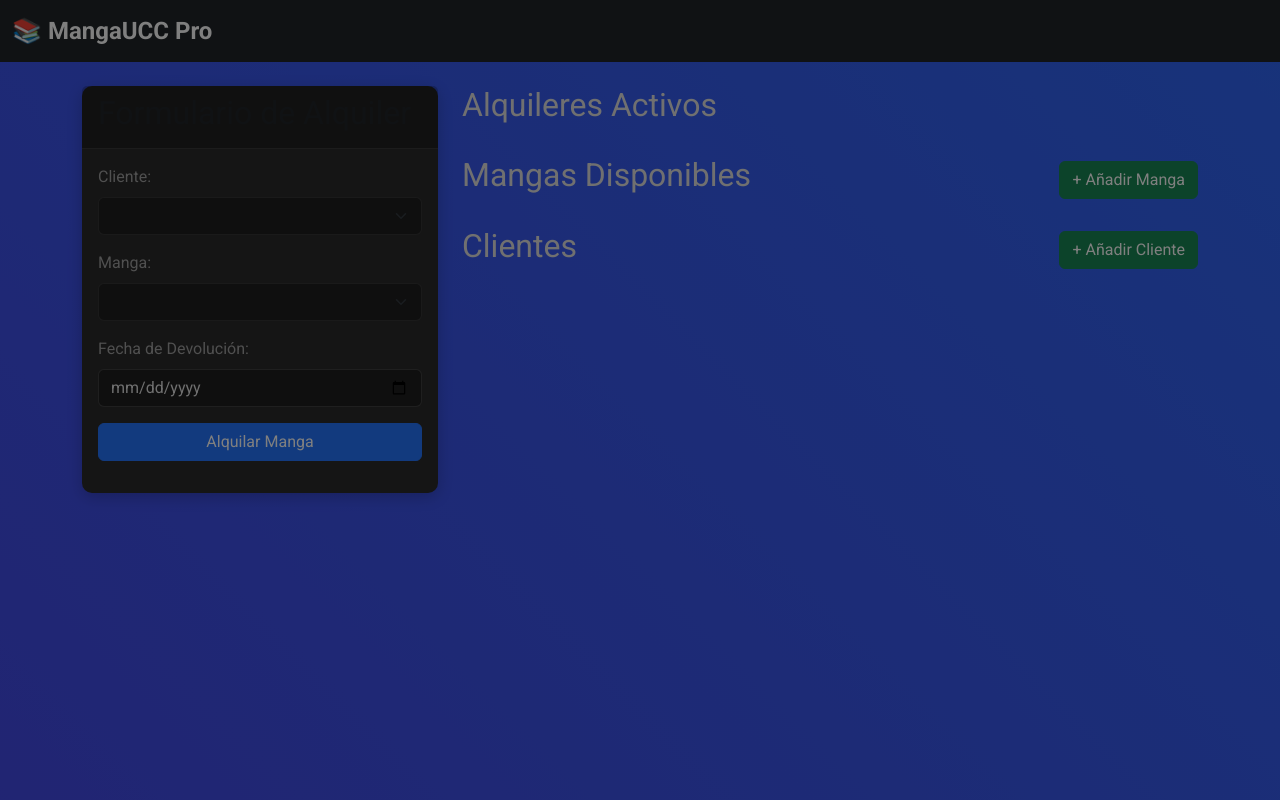
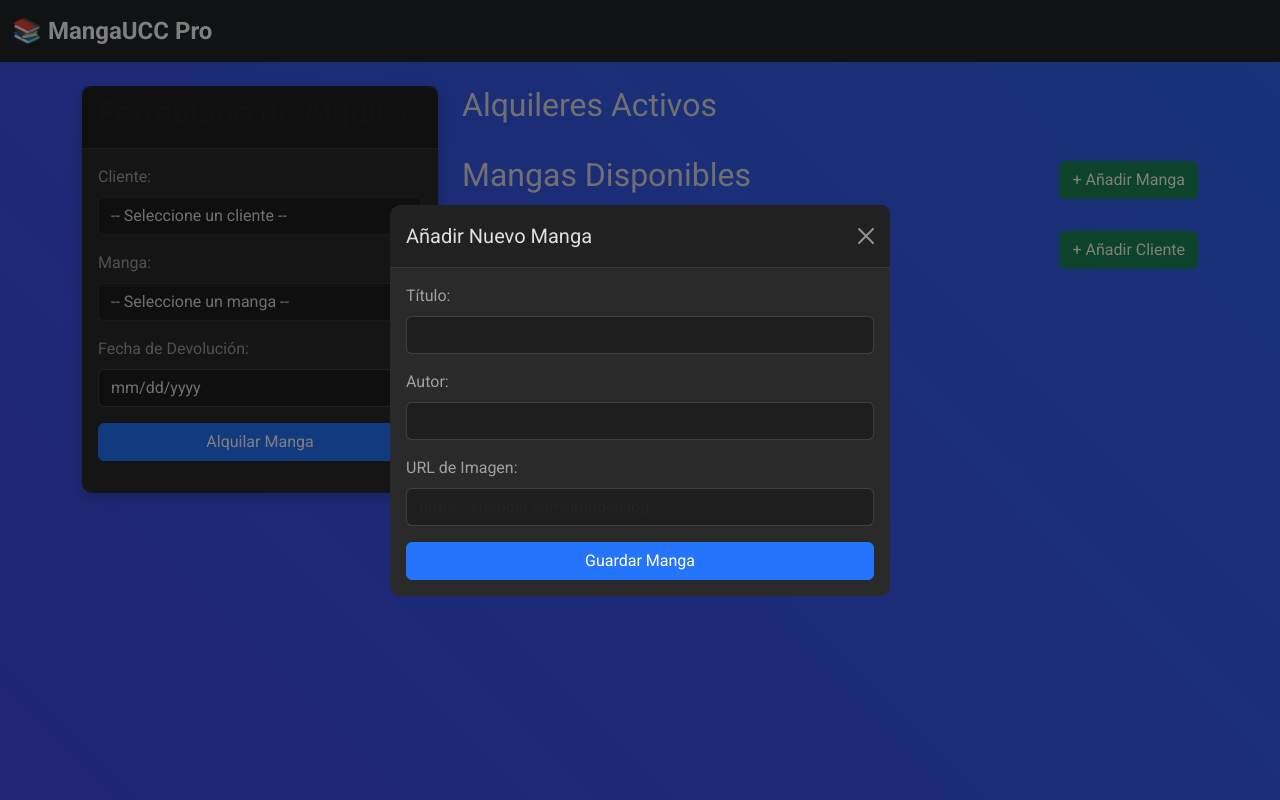
Before and after one commit to UCC-Programming-s-Project/Project-Backend, a Spring Boot app: page / in a window 1280 px wide, after a click on "+ Añadir Manga". Run offline with Spring Boot 4, Linux system fonts and the light colour scheme; data that the repository does not hold is empty; some libraries are stand-ins or nearby versions.

Commit message:
CorrecionV3

```diff
--- a/alquilermangasNEW/src/main/resources/static/index.html
+++ b/alquilermangasNEW/src/main/resources/static/index.html
@@ -35,7 +35,6 @@
                                 <label for="mangaSelect" class="form-label">Manga:</label>
                                 <select id="mangaSelect" class="form-select" required></select>
                             </div>
-                            <!-- CAMPO DE FECHA AÑADIDO -->
                             <div class="mb-3">
                                 <label for="fechaFin" class="form-label">Fecha de Devolución:</label>
                                 <input type="date" id="fechaFin" class="form-control" required>
@@ -72,9 +71,61 @@
         </div>
     </div>
 
-    <!-- Modales (sin cambios) -->
-    <div class="modal fade" id="mangaModal" tabindex="-1">...</div>
-    <div class="modal fade" id="clienteModal" tabindex="-1">...</div>
+    <!-- Modal: Gestionar Manga (Añadir/Editar) -->
+    <div class="modal fade" id="mangaModal" tabindex="-1">
+        <div class="modal-dialog modal-dialog-centered">
+            <div class="modal-content">
+                <div class="modal-header">
+                    <h5 class="modal-title" id="mangaModalTitle">Añadir Nuevo Manga</h5>
+                    <button type="button" class="btn-close btn-close-white" data-bs-dismiss="modal"></button>
+                </div>
+                <div class="modal-body">
+                    <form id="mangaForm">
+                        <input type="hidden" id="mangaId">
+                        <div class="mb-3">
+                            <label for="mangaTitulo" class="form-label">Título:</label>
+                            <input type="text" id="mangaTitulo" class="form-control" required>
+                        </div>
+                        <div class="mb-3">
+                            <label for="mangaAutor" class="form-label">Autor:</label>
+                            <input type="text" id="mangaAutor" class="form-control" required>
+                        </div>
+                        <div class="mb-3">
+                            <label for="mangaImagenUrl" class="form-label">URL de Imagen:</label>
+                            <input type="url" id="mangaImagenUrl" class="form-control" placeholder="https://ejemplo.com/imagen.jpg">
+                        </div>
+                        <button type="submit" class="btn btn-primary w-100">Guardar Manga</button>
+                    </form>
+                </div>
+            </div>
+        </div>
+    </div>
+
+    <!-- Modal: Gestionar Cliente (Añadir/Editar) -->
+    <div class="modal fade" id="clienteModal" tabindex="-1">
+        <div class="modal-dialog modal-dialog-centered">
+            <div class="modal-content">
+                <div class="modal-header">
+                    <h5 class="modal-title" id="clienteModalTitle">Añadir Nuevo Cliente</h5>
+                    <button type="button" class="btn-close btn-close-white" data-bs-dismiss="modal"></button>
+                </div>
+                <div class="modal-body">
+                    <form id="clienteForm">
+                        <input type="hidden" id="clienteId">
+                        <div class="mb-3">
+                            <label for="clienteNombre" class="form-label">Nombre:</label>
+                            <input type="text" id="clienteNombre" class="form-control" required>
+                        </div>
+                        <div class="mb-3">
+                            <label for="clienteCorreo" class="form-label">Correo Electrónico:</label>
+                            <input type="email" id="clienteCorreo" class="form-control" placeholder="nombre@ejemplo.com">
+                        </div>
+                        <button type="submit" class="btn btn-primary w-100">Guardar Cliente</button>
+                    </form>
+                </div>
+            </div>
+        </div>
+    </div>
 
     <!-- Bootstrap JS -->
     <script src="https://cdn.jsdelivr.net/npm/bootstrap@5.3.2/dist/js/bootstrap.bundle.min.js"></script>
```
